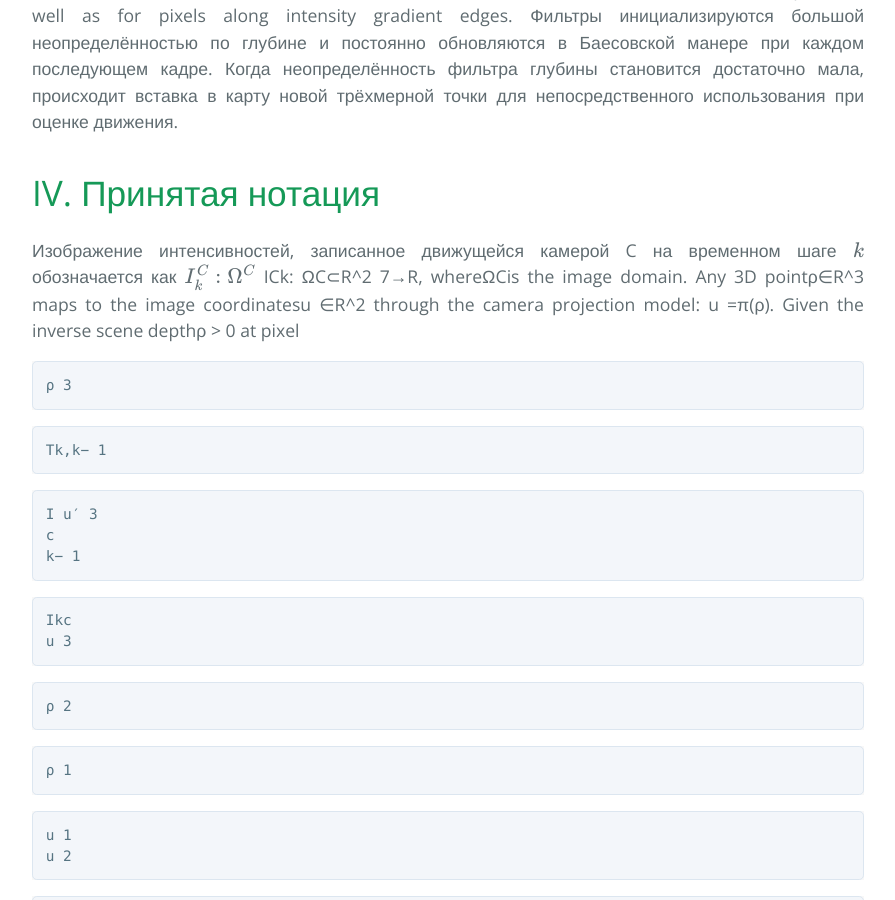
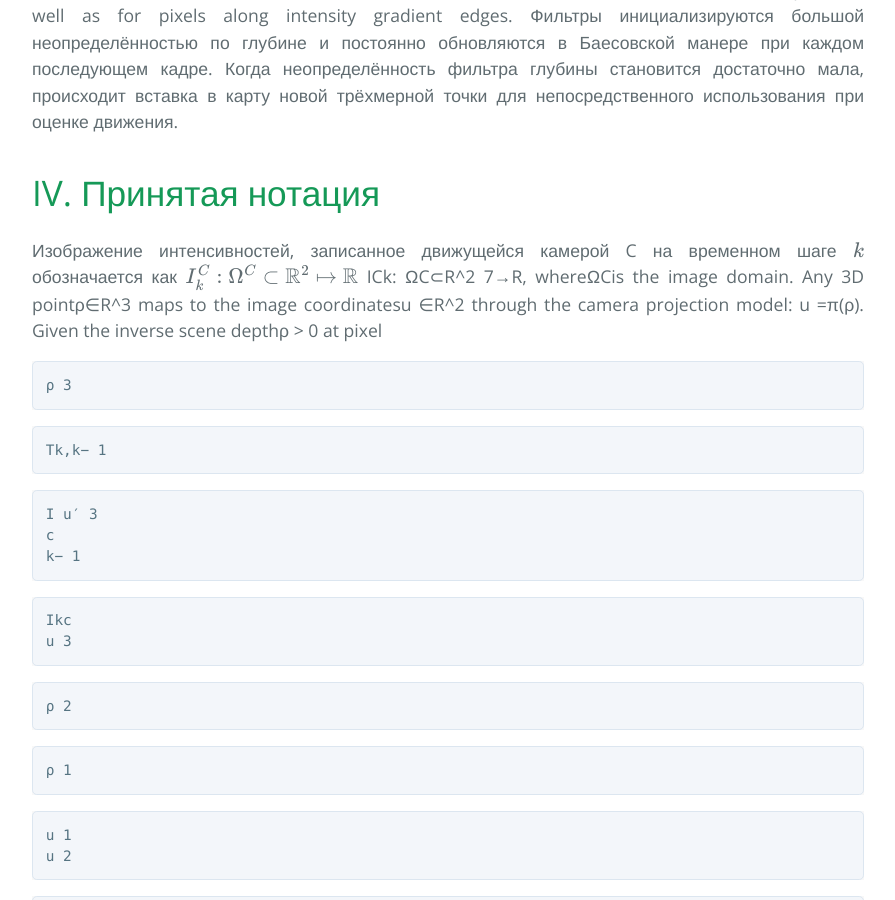
Before and after one commit to i-v-s/slam, a Jekyll site: the page built from svo2.md, in a window 1280 px wide and 900 px high, scrolled down 6038 px. Shown: the whole window, without its empty margins (192-1087 px from the left). Built offline with Jekyll 4.4.1, drawn with Linux system fonts in a browser that asks for light colours; our own code applies the rules of GitHub Pages for plain Markdown files; formulas are drawn with MathJax 3.

Commit message:
Обновлено svo2.md

```diff
--- a/svo2.md
+++ b/svo2.md
@@ -247,7 +247,7 @@ along intensity gradient edges. Фильтры инициализируются
 
 # IV. Принятая нотация
 Изображение интенсивностей, записанное движущейся камерой C на
-временном шаге $$k$$ обозначается как $$I_{k}^{C}: \Omega^{C} $$ ICk: ΩC⊂R^2 7→R, whereΩCis
+временном шаге $$k$$ обозначается как $$I_{k}^{C}: \Omega^{C} \subset \mathbb{R}^{2} \mapsto \mathbb{R}$$ ICk: ΩC⊂R^2 7→R, whereΩCis
 the image domain. Any 3D pointρ∈R^3 maps to the image
 coordinatesu ∈R^2 through the camera projection model:
 u =π(ρ). Given the inverse scene depthρ > 0 at pixel
```
